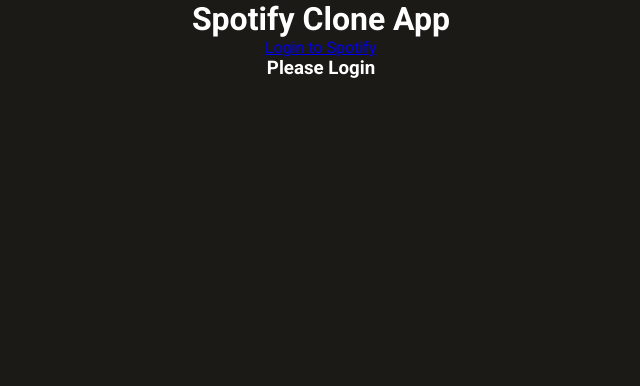
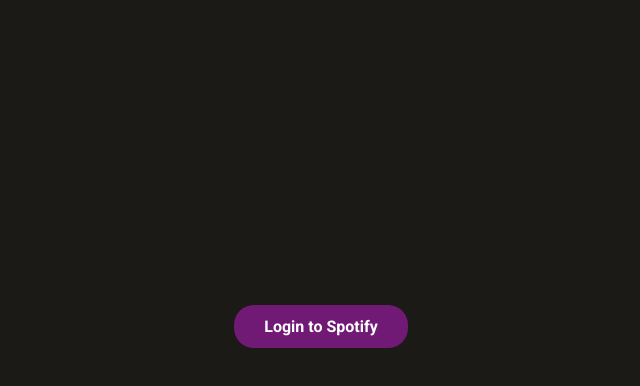
Before and after one commit to ranuwahyudy/homework-1-week-2, a React (Create React App) app: page / in a window 1280 px wide. Shown: the top 386 px of the page, without its empty margins (319-959 px from the left). Built offline with nearby package versions, Linux system fonts and the light colour scheme.

Commit message:
Homework 2 Week 3

```diff
--- a/src/App.js
+++ b/src/App.js
@@ -1,16 +1,10 @@
 import './App.css';
-// import Button from './components/button';
-// import MusicList from './components/music-list';
-// import Song from './components/song';
-// import Header from './layouts/header';
-// import Main from './layouts/main';
-import Login from './Login';
+import Auth from './api/auth';
 
 function App() {
   return (
     <div className="App">
-      {/* <Main /> */}
-      <Login />
+      <Auth />
     </div>
   );
 }
--- a/src/Login.js
+++ /dev/null
@@ -1,93 +0,0 @@
-import axios from "axios";
-import {useEffect, useState} from "react";
-
-function Login() {
-    const CLIENT_ID = "e5356e290acc4e98802f6424e77171a9"
-    const REDIRECT_URI = "http://localhost:3000/"
-    const AUTH_ENDPOINT = "https://accounts.spotify.com/authorize"
-    const RESPONSE_TYPE = "token"
-
-    const [token, setToken] = useState("")
-    const [searchKey, setSearchKey] = useState("")
-    const [artists, setArtists] = useState([])
-
-    useEffect(() => {
-        const hash = window.location.hash
-        let token = window.localStorage.getItem("token")
-
-        if(!token && hash) {
-            token = hash.substring(1).split("&").find(elem => elem.startsWith("access_token")).split("=")[1]
-
-            window.location.hash = ""
-            window.localStorage.setItem("token", token)
-        }
-
-        setToken(token)
-
-    }, [])
-
-    const logout = () => {
-        setToken("")
-        window.localStorage.removeItem("token")
-    }
-
-    const searchArtist = async (e) => {
-        e.preventDefault()
-        const {data} = await axios.get("https://api.spotify.com/v1/search", {
-            headers: {
-                Authorization: `Bearer ${token}`
-            },
-            params: {
-                q: searchKey,
-                type: "artist"
-            }
-        })
-
-        setArtists(data.artists.items)
-    }
-
-    const renderArtists = () => {
-        return artists.map(artist => (
-            <>
-            <div className="container music-list">
-                <div key={artist.id} className="music-cover">
-                    {artist.images.length ? <img className="cover" src={artist.images[0].url} alt="Album" /> : <div>No Image</div>}
-                </div>
-                <div className="music-title">
-                    <p>{artist.name}</p>
-                </div>
-                </div>
-            </>
-
-            // <div key={artist.id}>
-            //     {artist.images.length ? <img src={artist.images[0].url} alt=""/> : <div>No Image</div>}
-            //     {artist.name}
-            // </div>
-        ))
-    }
-
-    return (
-        <>
-            {/* <Main /> */}
-            <h1>Spotify Clone App</h1>
-            {!token ?
-                <a href={`${AUTH_ENDPOINT}?client_id=${CLIENT_ID}&redirect_uri=${REDIRECT_URI}&response_type=${RESPONSE_TYPE}`}>Login to Spotify</a>
-            : <button onClick={logout}>Logout</button>}
-
-            {token ?
-                <form onSubmit={searchArtist}>
-                    <input type="text" onChange={e => setSearchKey(e.target.value)}/>
-                    <button type={"submit"}>Search</button>
-                </form>
-
-                : <h3>Please Login</h3>
-            }
-
-            {renderArtists()}
-
-            {/* <button onClick={logout}>Logout</button> */}
-        </>
-    );
-}
-
-export default Login;
--- /dev/null
+++ b/src/api/auth.js
@@ -0,0 +1,34 @@
+import {useEffect, useState} from "react";
+import Search from "../layouts/search";
+import Login from "../layouts/Login";
+
+function Auth() {
+    const [token, setToken] = useState("")
+
+    useEffect(() => {
+        const hash = window.location.hash
+        let token = window.localStorage.getItem("token")
+
+        if(!token && hash) {
+            token = hash.substring(1).split("&").find(elem => elem.startsWith("access_token")).split("=")[1]
+
+            window.location.hash = ""
+            window.localStorage.setItem("token", token)
+        }
+
+        setToken(token)
+
+    }, [])
+
+    if(token !== undefined){
+        return (
+            <Search token={token}/>
+        )
+    } else {
+        return (
+            <Login token={token} setToken={token}/>
+        )
+    }
+}
+
+export default Auth;
--- a/src/index.css
+++ b/src/index.css
@@ -18,6 +18,23 @@
 code {
   font-family: source-code-pro, Menlo, Monaco, Consolas, 'Courier New',
     monospace;
+}
+
+/* LOGIN */
+.login-section {
+  margin: 300px auto;
+}
+
+.btn-login {
+  display: inline-block;
+  margin: 5px 0px;
+  padding: 12px 30px;
+  background-color: #711a75;
+  text-decoration: none;
+  border: none;
+  border-radius: 20px;
+  font-weight: bold;
+  color: #fff;
 }
 
 .title {
@@ -42,7 +59,7 @@
   font-weight: normal;
 } */
 
-.btn-select {
+/* .btn-select {
   background-color: #711a75;
   color: #fff;
   padding: 12px 20px;
@@ -56,7 +73,7 @@
 
 .btn-select:hover {
   background-color: #4e1252;
-}
+} */
 
 /* CONTAINER */
 .container {
--- /dev/null
+++ b/src/layouts/Login.js
@@ -0,0 +1,33 @@
+import React from "react";
+import Search from "./search";
+
+function Login({token, setToken}) {
+    const CLIENT_ID = process.env.REACT_APP_SPOTIFY_KEY
+    const REDIRECT_URI = "http://localhost:3000/"
+    const AUTH_ENDPOINT = "https://accounts.spotify.com/authorize"
+    const RESPONSE_TYPE = "token"
+
+    // const logout = () => {
+    //     setToken("")
+    //     window.localStorage.removeItem("token")
+    //     window.location.reload()
+    // }
+
+    return (
+        <>
+            {!token ?
+                <div className="login-section">
+                    <a className="btn-login" href={`${AUTH_ENDPOINT}?client_id=${CLIENT_ID}&redirect_uri=${REDIRECT_URI}&response_type=${RESPONSE_TYPE}`}>Login to Spotify</a>
+                </div>
+            : ""}
+
+            {token ?
+                <Search />
+
+                : ""
+            }
+        </>
+    );
+}
+
+export default Login;
--- /dev/null
+++ b/src/layouts/search.js
@@ -0,0 +1,69 @@
+import { useState} from "react";
+import axios from "axios";
+import Login from "./Login";
+
+const Search = ({token}) => {
+    const [searchKey, setSearchKey] = useState("")
+    const [searchData, setSearchData] = useState([])
+    const [selectedTrack, setSelectedTrack] = useState([])
+
+    const searchTrack = async (e) => {
+        e.preventDefault()
+        const {data} = await axios.get("https://api.spotify.com/v1/search", {
+            headers: {
+                Authorization: `Bearer ${token}`
+            },
+            params: {
+                q: searchKey,
+                type: "track"
+            }
+        })
+
+        setSearchData(data.tracks.items)
+    }
+
+    const handleSelectTrack = (uri)=>{
+        const alreadySelected = selectedTrack.find(t => t.uri === uri)
+        if (alreadySelected){
+            setSelectedTrack(selectedTrack.filter(t => t.uri === uri))
+        }
+        else {
+            setSelectedTrack([...selectedTrack,uri])
+        }
+        console.log(selectedTrack);
+    };
+
+    const renderTrackData = () => {
+        return searchData.map(data => (
+            <>
+                <div className="container music-list">
+                    <div key={data.id} className="music-cover">
+                        <img className="cover" src={data.album.images[0].url} alt="Album" />
+                    </div>
+                    <div className="music-title">
+                        <h3>{data.name}</h3>
+                        <p>{data.artists[0].name}</p>
+                        <button className="btn-select" onClick={() => handleSelectTrack(data)}> Select </button>
+                    </div>
+                </div>
+            </>
+        ))
+    }
+
+    return (
+        <>
+            {token ?
+                <form onSubmit={searchTrack}>
+                    <input type="text" onChange={e => setSearchKey(e.target.value)}/>
+                    <button type={"submit"}>Search</button>
+                </form>
+
+                : <Login />
+            }
+
+            {renderTrackData()}
+        </>
+    );
+}
+
+export default Search;
```
Also changed, not shown: 1 other file (tests, documents, lock files or other folders).
